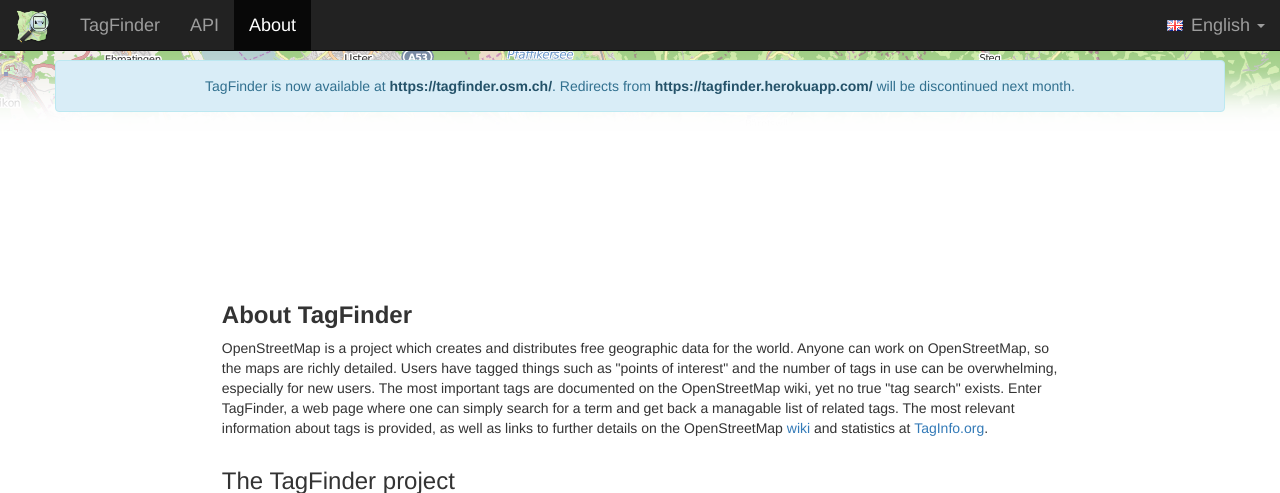
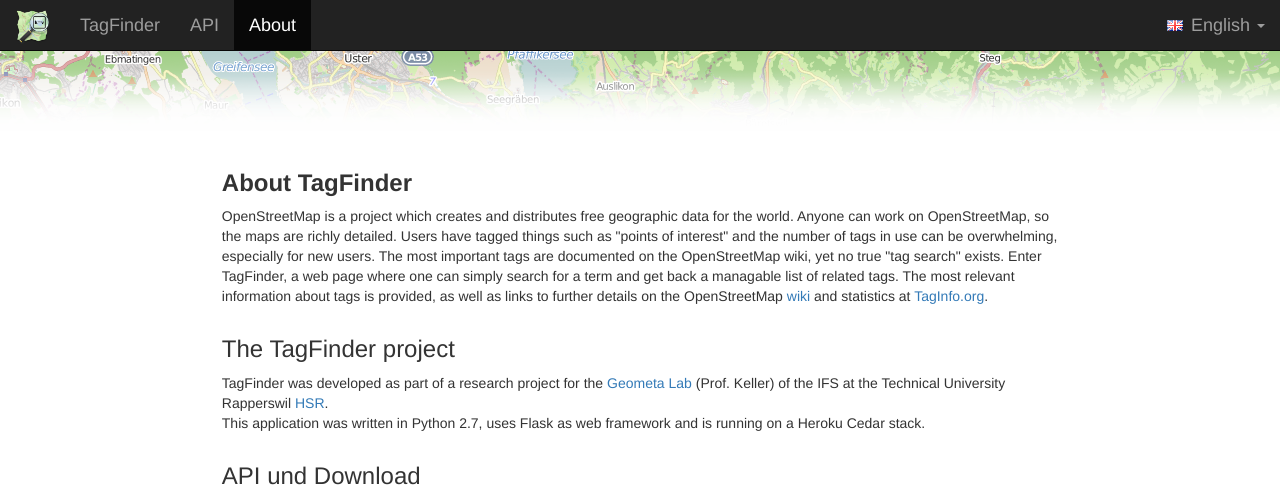
Before and after one commit to geometalab/OSMTagFinder, a Flask app: page /about in a window 1280 px wide. Shown: the top 493 px of the page. Run offline with Flask 2, Linux system fonts and the light colour scheme; parts of the project's set-up code (start-up, migrations or seed data) failed here and were passed over; some libraries are stand-ins or nearby versions.

Commit message:
remove redirect alert

```diff
--- a/OSMTagFinder/web/templates/base.html
+++ b/OSMTagFinder/web/templates/base.html
@@ -140,14 +140,6 @@
                         </div><!-- /.navbar-collapse -->
                     </div><!-- /.container-fluid -->
                 </nav>
-                <div id="redirect_alert_en" class="alert alert-info" role="alert" lang="en">
-                    TagFinder is now available at <a href="https://tagfinder.osm.ch/" class="alert-link">https://tagfinder.osm.ch/</a>.
-                    Redirects from <a href="https://tagfinder.herokuapp.com/" class="alert-link">https://tagfinder.herokuapp.com/</a> will be discontinued next month.
-                </div> <!-- redirect alert en -->
-                <div id="redirect_alert_de" class="alert alert-info" role="alert" lang="de">
-                    TagFinder ist neu unter <a href="https://tagfinder.osm.ch/" class="alert-link">https://tagfinder.osm.ch/</a> erreichbar.
-                    Die Weiterleitung von <a href="https://tagfinder.herokuapp.com/" class="alert-link">https://tagfinder.herokuapp.com/</a> wird ab nächstem Monat eingestellt.
-                </div> <!-- redirect alert de -->
             </div>
         </div>
     </div><!-- /.container -->
```
Also changed, not shown: 1 other file.
